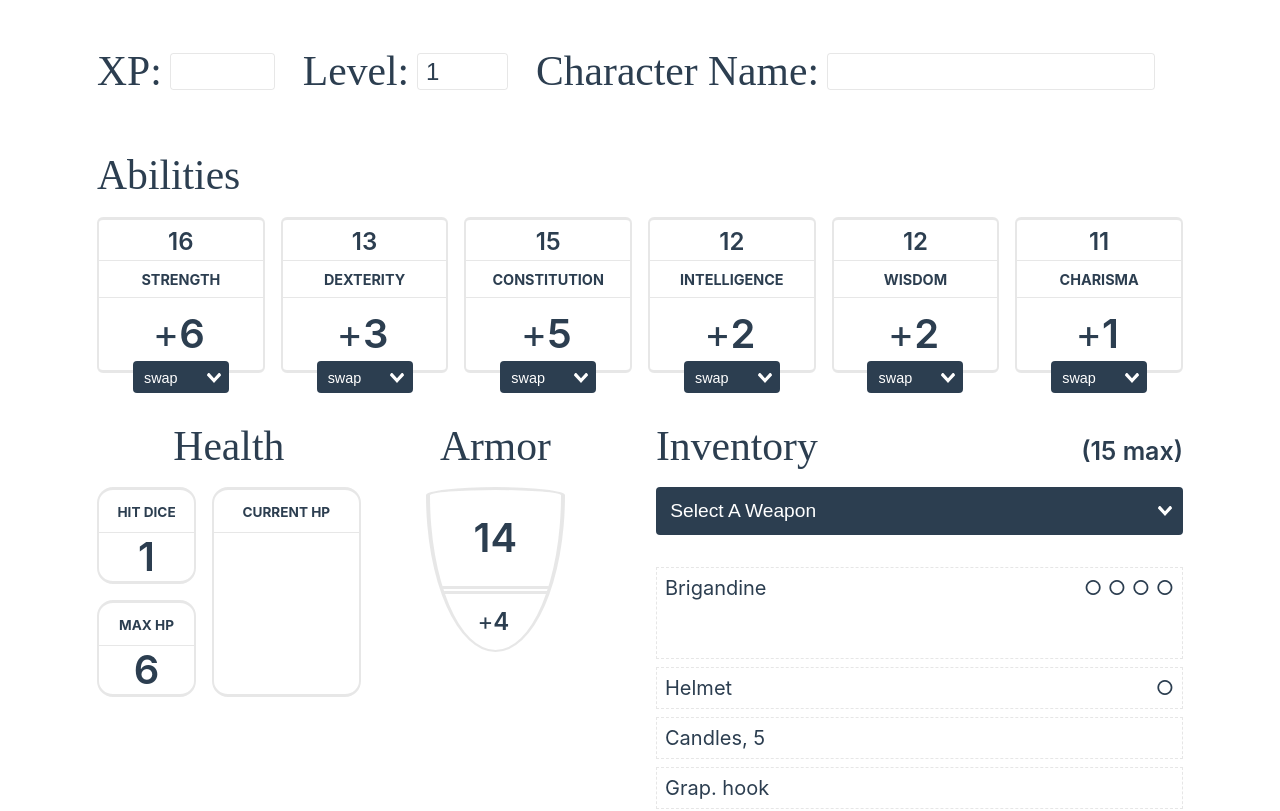
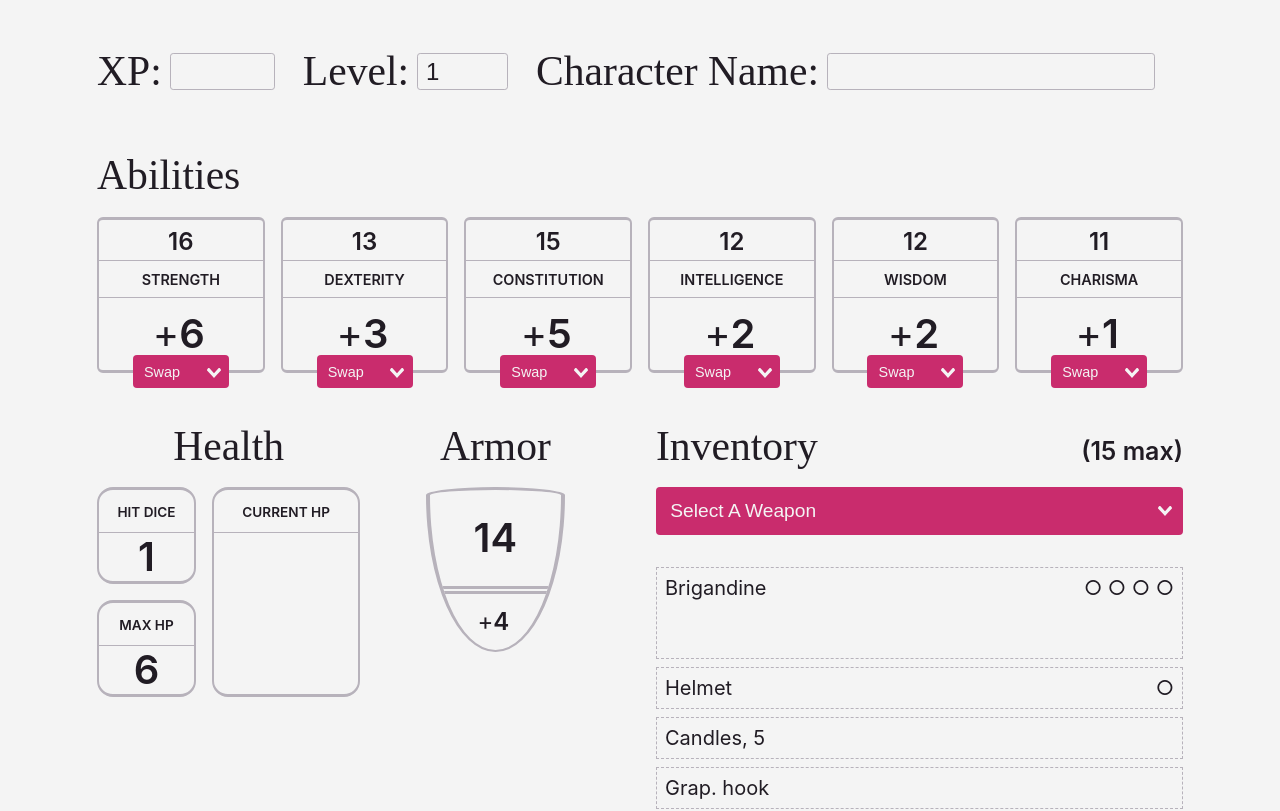
Before and after one commit to mcurren/knave-generator, a Vue app: page / in a window 1280 px wide. Shown: the top 811 px of the page. Built offline with nearby package versions, Linux system fonts and the light colour scheme; a web font is replaced by a local one.

Commit message:
switching up color variables

```diff
--- a/src/App.vue
+++ b/src/App.vue
@@ -55,7 +55,8 @@ import CharacterName from "@/components/CharacterName.vue";
   content: ":";
 }
 .page-header input {
-  font-size: 1.5em;
+  font-size: 1.5rem;
+  font-weight: 500;
   background: none transparent;
   border: 0.067rem solid var(--color-border);
   border-radius: 0.2rem;
@@ -66,6 +67,7 @@ import CharacterName from "@/components/CharacterName.vue";
 
 .section-header {
   font-family: "Pirata One";
+  color: var(--color-heading);
   margin: 0.5rem 0;
 }
 .section-header h2 {
@@ -116,6 +118,13 @@ import CharacterName from "@/components/CharacterName.vue";
 }
 
 @media print {
+  .page-header section {
+    align-items: baseline;
+  }
+  .page-header input {
+    font-size: 2rem;
+    border: none;
+  }
   .main-grid {
     grid-template-columns: 1fr 1fr;
   }
--- a/src/assets/base.css
+++ b/src/assets/base.css
@@ -1,26 +1,28 @@
 /* color palette from <https://github.com/vuejs/theme> */
 :root {
-  --vt-c-white: #ffffff;
-  --vt-c-white-soft: #f8f8f8;
-  --vt-c-white-mute: #f2f2f2;
+  --vt-c-white: #f4f4f4;
+  --vt-c-white-soft: #DFDBD9;
+  --vt-c-white-mute: #CFC8C5;
 
-  --vt-c-black: #181818;
-  --vt-c-black-soft: #222222;
-  --vt-c-black-mute: #282828;
+  --vt-c-black: #110E13;
+  --vt-c-black-soft: #211C24;
+  --vt-c-black-mute: #332C39;
 
-  --vt-c-indigo: #2c3e50;
-
+  --vt-c-pink: #C92C6D;
+  --vt-c-dark-pink: #8D1F4D;
+  --vt-c-green: #609EA2;
+  --vt-c-indigo: #203638;
   --vt-c-blue: #5897fb;
 
-  --vt-c-divider-light-1: rgba(60, 60, 60, 0.29);
-  --vt-c-divider-light-2: rgba(60, 60, 60, 0.12);
-  --vt-c-divider-dark-1: rgba(84, 84, 84, 0.65);
-  --vt-c-divider-dark-2: rgba(84, 84, 84, 0.48);
+  --vt-c-divider-light-1: var(--vt-c-black-mute);
+  --vt-c-divider-light-2: #B7B2BB;
+  --vt-c-divider-dark-1: #4B423E;
+  --vt-c-divider-dark-2: #5D534E;
 
-  --vt-c-text-light-1: var(--vt-c-indigo);
-  --vt-c-text-light-2: rgba(60, 60, 60, 0.66);
-  --vt-c-text-dark-1: var(--vt-c-white);
-  --vt-c-text-dark-2: rgba(235, 235, 235, 0.64);
+  --vt-c-text-light-1: #211C24;
+  --vt-c-text-light-2: #211C24;
+  --vt-c-text-dark-1: var(--vt-c-white-mute);
+  --vt-c-text-dark-2: #C2B9B5;
 
 
   --system-font-stack: Inter, -apple-system, BlinkMacSystemFont, 'Segoe UI', Roboto, Oxygen, Ubuntu, Cantarell, 'Fira Sans', 'Droid Sans', 'Helvetica Neue', sans-serif;
@@ -35,13 +37,13 @@
   --color-border: var(--vt-c-divider-light-2);
   --color-border-hover: var(--vt-c-divider-light-1);
 
-  --color-heading: var(--vt-c-text-light-1);
+  --color-heading: var(--vt-c-text-light-2);
   --color-text: var(--vt-c-text-light-1);
 }
 
 @media (prefers-color-scheme: dark) {
   :root {
-    --color-background: var(--vt-c-black);
+    --color-background: var(--vt-c-black-soft);
     --color-background-soft: var(--vt-c-black-soft);
     --color-background-mute: var(--vt-c-black-mute);
 
@@ -79,7 +81,21 @@ body {
 }
 
 @media print {
+  :root {
+    --color-background: white;
+    --color-background-soft: #FBFAFB;
+    --color-background-mute: #EAE8EB;
+
+    --color-border: #dddddd;
+    --color-border-hover: #aaaaaa;
+
+    --color-heading: #111111;
+    --color-text: #191919;
+  }
   html {
     font-size: 10px;
   }
+  input {
+    border: 0 !important;
+  }
 }
--- a/src/assets/main.css
+++ b/src/assets/main.css
@@ -42,14 +42,16 @@ a,
   transform: rotate(90deg) translateX(-0.3625rem);
 }
 
+
 .ability {
   position: relative;
+  /* cursor: pointer; */
 }
 .ability-swap {
   position: absolute;
   top: 100%;
   left: 50%;
-  margin-top: -0.75rem;
+  margin-top: -1.1rem;
   margin-left: -3rem;
 }
 @media (hover: hover) {
--- a/src/components/AllArmor.vue
+++ b/src/components/AllArmor.vue
@@ -87,6 +87,7 @@ label {
   font-size: 2.5rem;
   font-weight: 600;
   line-height: 1;
+  color: var(--color-heading);
 }
 .armor__bonus {
   border-top: 0.5rem double var(--color-border);
@@ -96,6 +97,7 @@ label {
   font-size: 1.5rem;
   font-weight: 600;
   line-height: 1;
+  color: var(--color-heading);
 }
 .armor__bonus p:before {
   content: "+";
--- a/src/components/AllHealth.vue
+++ b/src/components/AllHealth.vue
@@ -142,8 +142,9 @@ article {
 }
 article > header h2 {
   font-size: 0.85rem;
+  font-weight: 600;
   line-height: 1;
-  font-weight: 700;
+  color: var(--color-heading);
   padding: 1rem 1.15rem 0.75rem;
   border-bottom: 0.067rem solid var(--color-border);
   text-transform: uppercase;
@@ -156,5 +157,6 @@ article:last-child {
   font-size: 2.5rem;
   font-weight: 600;
   line-height: 1.2;
+  color: var(--color-heading);
 }
 </style>
--- a/src/components/AllTraits.vue
+++ b/src/components/AllTraits.vue
@@ -31,5 +31,8 @@ section > div {
   display: flex;
   flex-direction: column;
   flex-wrap: wrap;
+  /* border: 1px dotted var(--color-border);
+  border-radius: 0.5rem;
+  padding: 0.85rem 1rem; */
 }
 </style>
--- a/src/components/SingleAbility.vue
+++ b/src/components/SingleAbility.vue
@@ -98,7 +98,7 @@ export default {
 header h2 {
   font-size: 0.9rem;
   line-height: 1;
-  font-weight: 700;
+  font-weight: 600;
   padding: 0.75rem 1.15rem 0.6rem;
   border: 0.067rem solid var(--color-border);
   border-width: 0.067rem 0 0.067rem 0;
@@ -118,6 +118,7 @@ label {
   font-size: 1.5rem;
   font-weight: 600;
   line-height: 1;
+  color: var(--color-heading);
 }
 .ability__bonus {
   padding: 1rem 1rem 1rem;
@@ -129,6 +130,7 @@ label {
   font-size: 2.5rem;
   font-weight: 600;
   line-height: 1;
+  color: var(--color-heading);
 }
 .ability__bonus p:before {
   content: "+";
--- a/src/components/SingleTrait.vue
+++ b/src/components/SingleTrait.vue
@@ -66,18 +66,19 @@ article {
   margin-bottom: 0.25rem;
 }
 header {
-  width: 10rem;
+  width: 8rem;
 }
 h2 {
   font-size: 1rem;
   margin-right: 0.5rem;
   font-weight: 600;
+  color: var(--color-heading);
   text-transform: uppercase;
 }
 h2:after {
   content: ":";
 }
 p {
-  font-size: 1.25rem;
+  font-size: 1.2rem;
 }
 </style>
--- a/src/components/SwapAbility.vue
+++ b/src/components/SwapAbility.vue
@@ -32,7 +32,7 @@ export default {
 <template>
   <vSelect
     :options="options"
-    placeholder="swap"
+    placeholder="Swap"
     class="ability-swap"
     @option:selected="handleSwap"
   />
@@ -43,21 +43,23 @@ export default {
   --vs-search-input-color: none transparent;
   --vs-font-size: 0.9rem;
   --vs-dropdown-option-padding: 0.133rem 0.333rem;
-  --vs-dropdown-option--active-bg: var(--vt-c-blue);
+  --vs-dropdown-option--active-bg: var(--vt-c-dark-pink);
+  --vs-dropdown-option--active-color: var(--vt-c-white);
   --vs-dropdown-max-height: none;
   --vs-dropdown-min-width: 6rem;
+  --vs-text-color: #f4f4f4;
   width: var(--vs-dropdown-min-width);
 }
 .ability-swap .vs__search::placeholder,
 .ability-swap .vs__dropdown-toggle,
 .ability-swap .vs__dropdown-menu {
-  background: var(--color-heading);
+  background: var(--vt-c-pink);
   border: none;
-  color: var(--color-background);
+  color: var(--vs-text-color);
 }
 .ability-swap .vs__clear,
 .ability-swap .vs__open-indicator {
-  fill: var(--color-background);
+  fill: var(--vs-text-color);
 }
 .ability-swap .vs__dropdown-menu {
   width: var(--vs-dropdown-min-width);
--- a/src/components/WeaponSelect.vue
+++ b/src/components/WeaponSelect.vue
@@ -36,26 +36,26 @@ export default {
 </template>
 
 <style>
-:root {
+.weapon-select {
   --vs-search-input-color: none transparent;
   --vs-font-size: 1.2rem;
   --vs-dropdown-option-padding: 0.667rem 1rem;
-  --vs-dropdown-option--active-bg: var(--vt-c-blue);
+  --vs-dropdown-option--active-bg: var(--vt-c-dark-pink);
+  --vs-dropdown-option--active-color: #ffffff;
   --vs-dropdown-max-height: none;
-}
-.weapon-select {
+  --vs-text-color: #f4f4f4;
   margin-bottom: 2rem;
 }
 .weapon-select .vs__search::placeholder,
 .weapon-select .vs__dropdown-toggle,
 .weapon-select .vs__dropdown-menu {
-  background: var(--color-heading);
+  background: var(--vt-c-pink);
   border: none;
-  color: var(--color-background);
+  color: var(--vs-text-color);
 }
 .weapon-select .vs__clear,
 .weapon-select .vs__open-indicator {
-  fill: var(--color-background);
+  fill: var(--vs-text-color);
 }
 .weapon-select .vs__dropdown-toggle {
   padding: 0.333rem 0.333rem 0.6rem;
```
